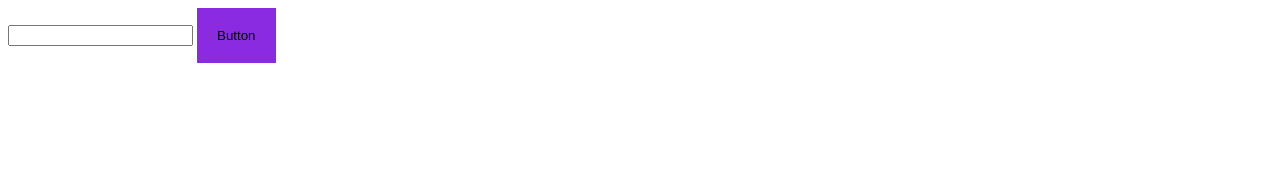
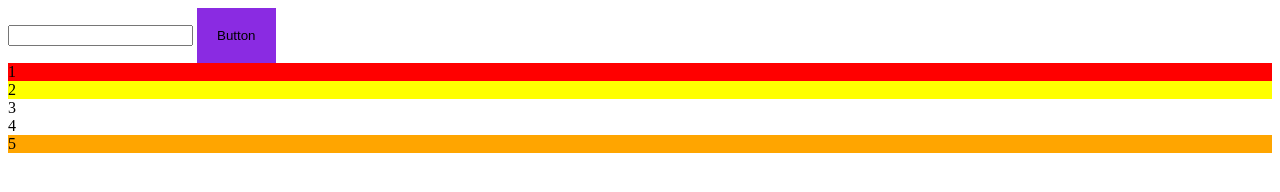
Before and after one commit to toptammasorn/Web_Development_101, a plain HTML site: page css.html in a window 1280 px wide. Drawn offline with Linux system fonts and the light colour scheme.

Commit message:
Specific position

```diff
--- a/css.html
+++ b/css.html
@@ -23,12 +23,31 @@
         input:focus {
             background-color: yellow;
         }
+
+        .container .item:first-child {
+            background-color: red;
+        }
+
+        .container .item:nth-child(2) {
+            background-color: yellow;
+        }
+
+        .container .item:last-child {
+            background-color: orange;
+        }
     </style>
 </head>
 
 <body>
     <input type="text">
     <button class="button">Button</button>
+    <div class="container">
+        <div class="item">1</div>
+        <div class="item">2</div>
+        <div class="item">3</div>
+        <div class="item">4</div>
+        <div class="item">5</div>
+    </div>
 </body>
 
 </html>
```
